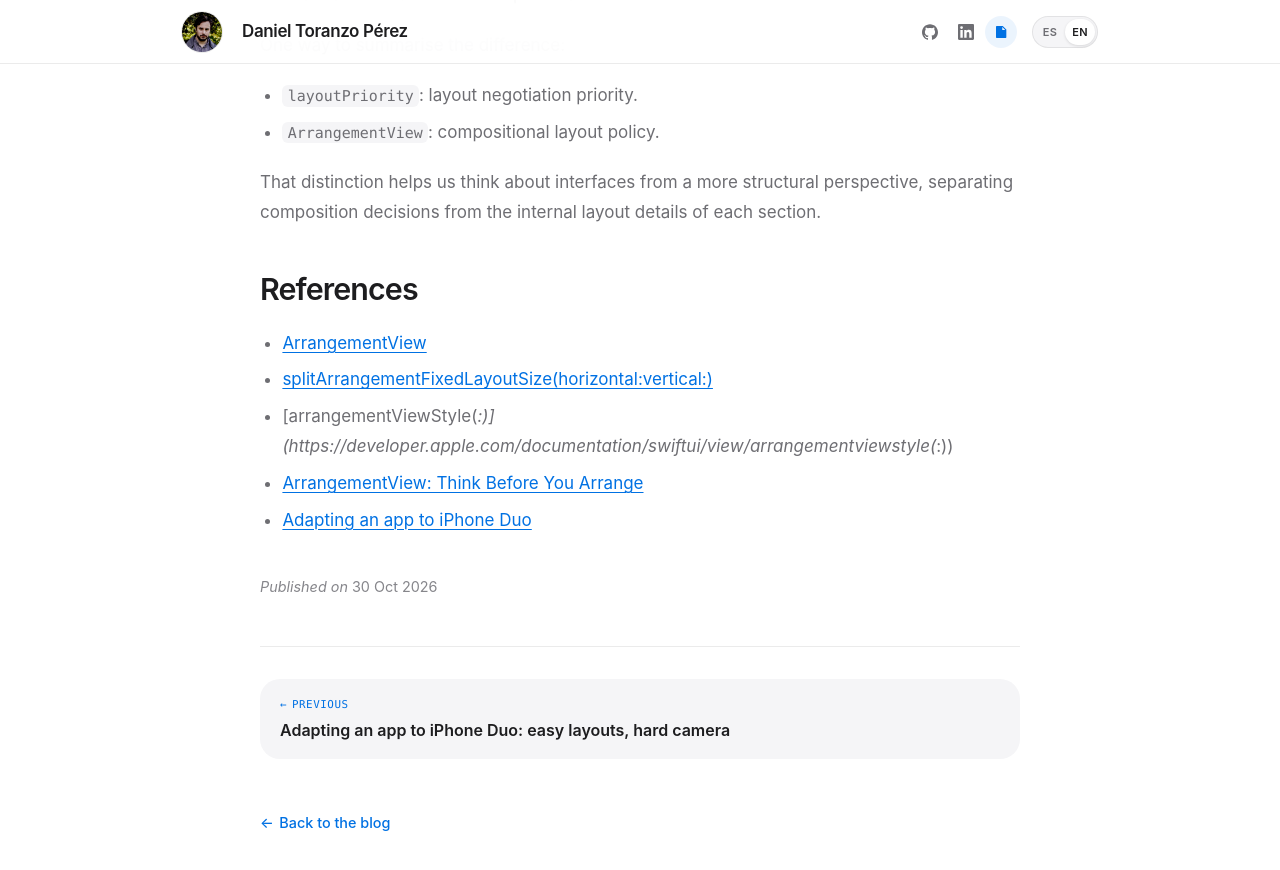
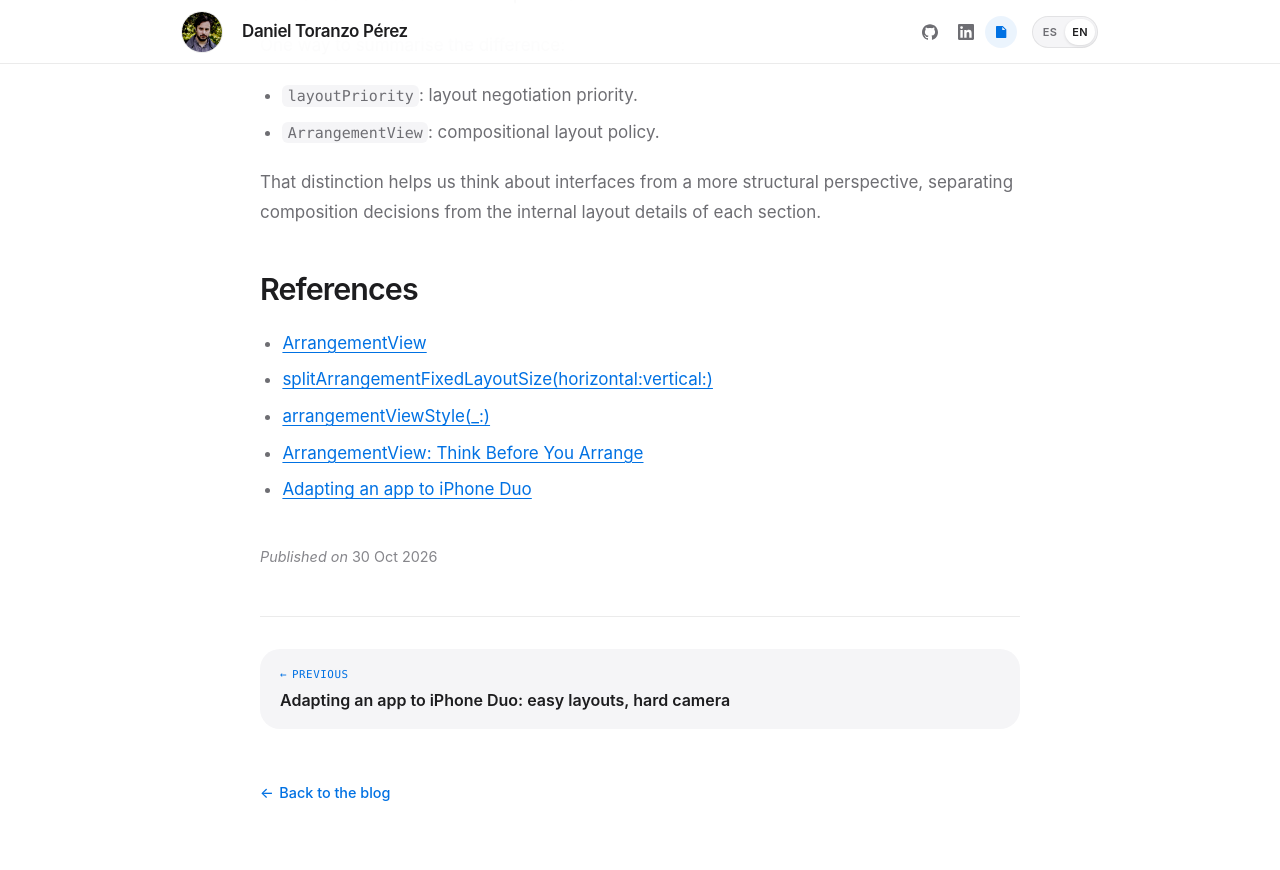
Before and after one commit to obocat/daniel_toranzo_perez, a Jekyll site: the page built from _posts/2026-10-30-arrangementview-composicion-espacio-swiftui.markdown, in a window 1280 px wide and 900 px high, scrolled down 4386 px. Shown: the top 870 px of the window. Built offline with Jekyll 4.4.1, drawn with Linux system fonts in a browser that asks for light colours; some of the changed lines change nothing that is shown.

Commit message:
docs: fix ArrangementView reference links (#9)

```diff
--- a/_posts/2026-10-30-arrangementview-composicion-espacio-swiftui.markdown
+++ b/_posts/2026-10-30-arrangementview-composicion-espacio-swiftui.markdown
@@ -123,8 +123,8 @@ Esa distinción ayuda a pensar la interfaz desde una perspectiva más estructura
 ## Referencias
 
 - [ArrangementView](https://developer.apple.com/documentation/swiftui/arrangementview)
-- [splitArrangementFixedLayoutSize(horizontal:vertical:)](https://developer.apple.com/documentation/swiftui/view/splitarrangementfixedlayoutsize(horizontal:vertical:))
-- [arrangementViewStyle(_:)](https://developer.apple.com/documentation/swiftui/view/arrangementviewstyle(_:))
+- [splitArrangementFixedLayoutSize(horizontal:vertical:)](https://developer.apple.com/documentation/swiftui/view/splitarrangementfixedlayoutsize%28horizontal%3Avertical%3A%29)
+- [arrangementViewStyle(_:)](https://developer.apple.com/documentation/swiftui/view/arrangementviewstyle%28%5F%3A%29)
 - [ArrangementView: Think Before You Arrange](https://fatbobman.com/en/posts/arrangementview-think-before-you-arrange)
 - [Adaptar una app al iPhone Duo](/blog/2026/10/29/iphone-duo-layout-camara/)
 
@@ -242,8 +242,8 @@ That distinction helps us think about interfaces from a more structural perspect
 ## References
 
 - [ArrangementView](https://developer.apple.com/documentation/swiftui/arrangementview)
-- [splitArrangementFixedLayoutSize(horizontal:vertical:)](https://developer.apple.com/documentation/swiftui/view/splitarrangementfixedlayoutsize(horizontal:vertical:))
-- [arrangementViewStyle(_:)](https://developer.apple.com/documentation/swiftui/view/arrangementviewstyle(_:))
+- [splitArrangementFixedLayoutSize(horizontal:vertical:)](https://developer.apple.com/documentation/swiftui/view/splitarrangementfixedlayoutsize%28horizontal%3Avertical%3A%29)
+- [arrangementViewStyle(_:)](https://developer.apple.com/documentation/swiftui/view/arrangementviewstyle%28%5F%3A%29)
 - [ArrangementView: Think Before You Arrange](https://fatbobman.com/en/posts/arrangementview-think-before-you-arrange)
 - [Adapting an app to iPhone Duo](/blog/2026/10/29/iphone-duo-layout-camara/)
 
```
